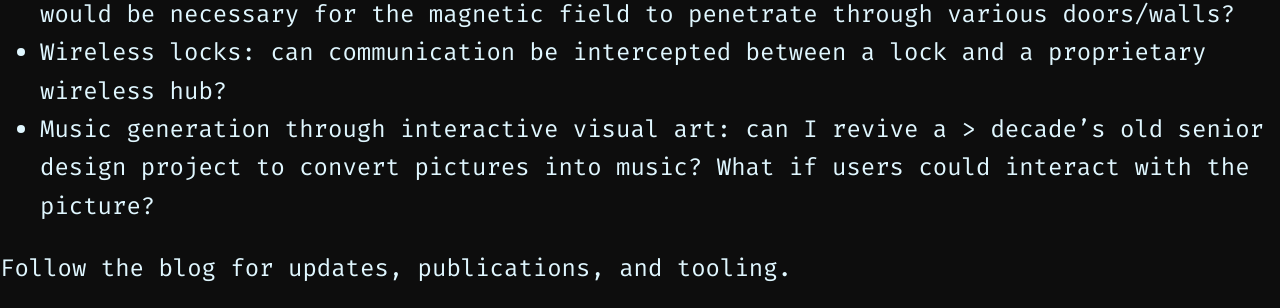
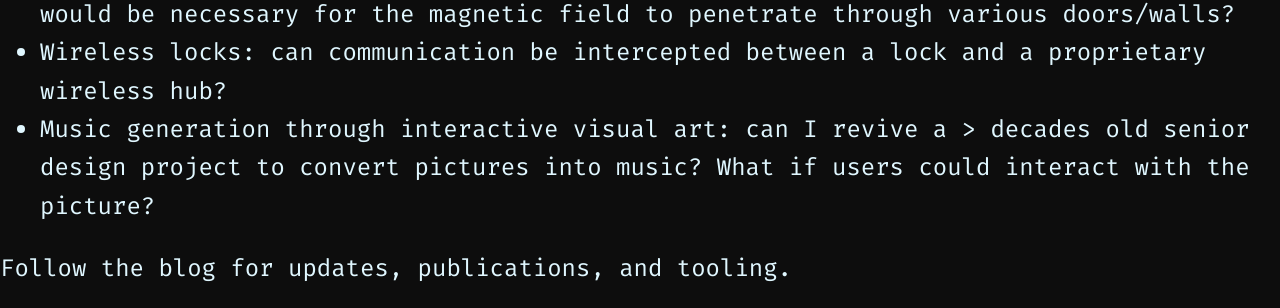
Before and after one commit to Qweary/Qweary.github.io, a Jekyll site: the page built from future.md, in a window 1280 px wide. Shown: the part 332-640 px from the top of the page. Built offline with Jekyll 4.4.1, drawn with Linux system fonts in a browser that asks for light colours; our own code applies the rules of GitHub Pages for plain Markdown files; a script that is not in the unit is left out.

Commit message:
Update future.md

```diff
--- a/future.md
+++ b/future.md
@@ -13,6 +13,6 @@
 
 - Typical alarm system contacts and their vulnerabilities: How large of an electromagnet would be necessary for the magnetic field to penetrate through various doors/walls?
 - Wireless locks: can communication be intercepted between a lock and a proprietary wireless hub?
-- Music generation through interactive visual art: can I revive a > decade's old senior design project to convert pictures into music? What if users could interact with the picture?
+- Music generation through interactive visual art: can I revive a > decades old senior design project to convert pictures into music? What if users could interact with the picture?
 
 Follow the blog for updates, publications, and tooling.
```
